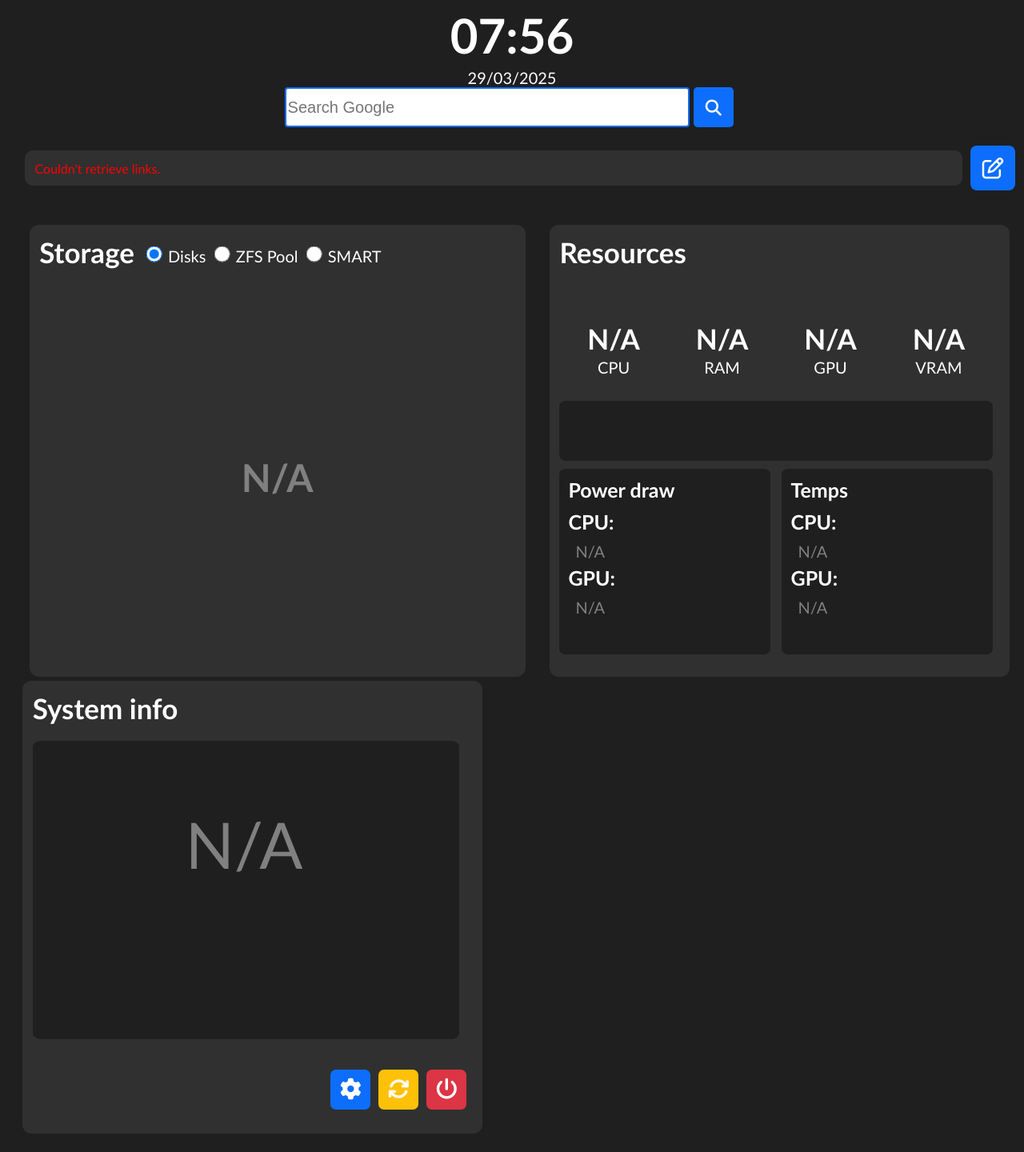
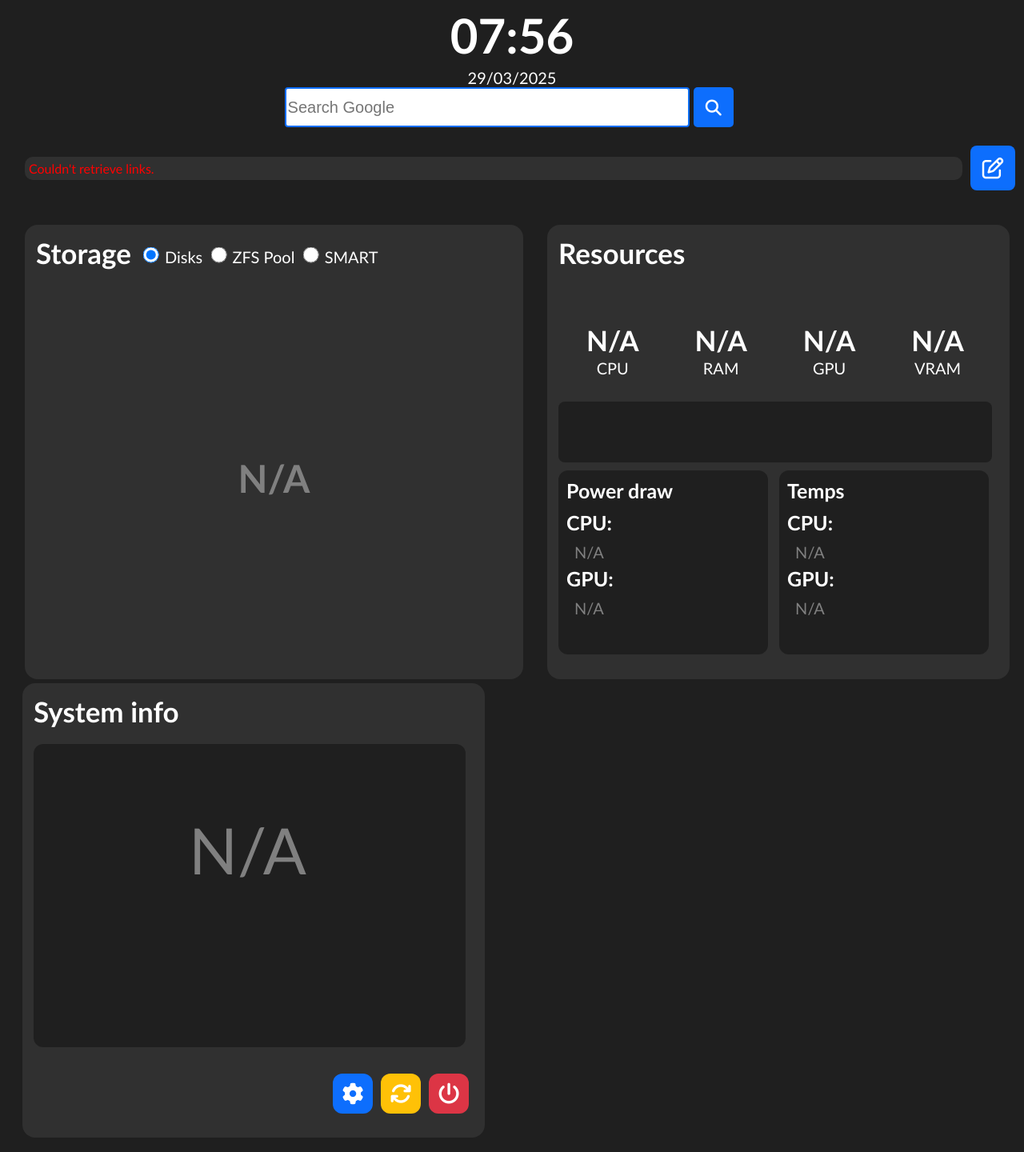
Before and after one commit to riccardoluongo/serverwebui, a Python web app: template templates/index.html in a window 1280 px wide. Shown: the whole page at 80% size. Before the commit the page ends 1417 px from the top, so only its background shows below. Run offline with Jinja, Linux system fonts and the light colour scheme; the template is opened without the code that fills it, so the values that code supplies are empty; some libraries are stand-ins or nearby versions.

Commit message:
fixed various CSS properties for better compatibility

```diff
--- a/static/style.css
+++ b/static/style.css
@@ -13,11 +13,11 @@
     display: none;
 }
 .rectangle {
-    width: 550;
-    height: 540;
+    width: 550px;
+    height: 540px;
     background: rgb(48, 48, 48);
-    border-radius: 2%;
-    padding: 1%;
+    border-radius: 16px;
+    padding: 14px;
     float: right;
     position: relative;
     margin-right: 10px;
@@ -79,8 +79,8 @@
     height: 210px;
     background: rgb(31, 31, 31);
     position:relative;
-    border-radius: 3%;
-    padding: 2%;
+    border-radius: 12px;
+    padding: 10px;
     overflow-y: scroll;
     display: inline-block;
     margin-right: 5px;
@@ -93,8 +93,8 @@
     height: 210px;
     background: rgb(31, 31, 31);
     position:relative;
-    border-radius: 3%;
-    padding: 2%;
+    border-radius: 12px;
+    padding: 10px;
     overflow-y: scroll;
     display: inline-block;
     margin-right: 10px;
@@ -120,8 +120,8 @@
     height: 540;
     background: rgb(48, 48, 48);
     position: relative;
-    border-radius: 2%;
-    padding: 1%;
+    border-radius: 16px;
+    padding: 14px;
     float:right;
     margin-right: 30px;
     margin-bottom: 5px;
@@ -131,8 +131,8 @@
     height: 53%;
     background: rgb(31, 31, 31);
     bottom: 0.5rem;
-    border-radius: 2%;
-    padding: 2%;
+    border-radius: 12px;
+    padding: 10px;
     overflow: scroll;
     color: white;
     font-size: x-large;
@@ -146,7 +146,7 @@
     position: absolute;
     left: 1%;
     bottom: 10px;
-    padding: 2%;
+    padding: 14px;
     color: white;
     width: 100%;
     right: 10%;
@@ -251,8 +251,8 @@ progress::-moz-progress-bar {
     background: rgb(48, 48, 48);
     float: left;
     position: relative;
-    border-radius: 2%;
-    padding: 1%;
+    border-radius: 16px;
+    padding: 14px;
     margin-right: 30px;
     margin-bottom: 5px;
     margin-left: 20px;
@@ -280,7 +280,7 @@ progress::-moz-progress-bar {
     position: absolute;
     bottom: 20;
     right: 10;
-    border-radius: 7px;
+    border-radius: 12px;
     color: white;
 }
 .shut-button:hover {
@@ -296,7 +296,7 @@ progress::-moz-progress-bar {
     position: absolute;
     bottom: 20;
     right: 70;
-    border-radius: 7px;
+    border-radius: 12px;
     color: white;
 }
 .restart-button:hover {
@@ -309,8 +309,8 @@ progress::-moz-progress-bar {
     background: rgb(31, 31, 31);
     left: 1.5%;
     bottom: 11.5rem;
-    border-radius: 2%;
-    padding: 2%;
+    border-radius: 12px;
+    padding: 14px;
     overflow: scroll;
 }
 .system-box::-webkit-scrollbar {
@@ -333,7 +333,7 @@ progress::-moz-progress-bar {
     margin-bottom: 20px;
 }
 .search-button {
-    padding-top: 3;
+    padding-top: 3px;
     height: 50;
     width: 50;
     font-size: 20px;
@@ -383,7 +383,7 @@ progress::-moz-progress-bar {
 .links_wrapper {
     width: 95%;
     background-color: rgb(48, 48, 48);
-    padding: 1%;
+    padding: 5px;
     border-radius: 10px;
     margin-left: 20px;
     margin-right: 10px;
@@ -397,7 +397,7 @@ progress::-moz-progress-bar {
     background-color: rgb(48, 48, 48);
     overflow: scroll;
     border-radius: 10px;
-    padding: 1%;
+    padding: 14px;
 }
 .link-grid-container::-webkit-scrollbar{
     display: none;
@@ -586,7 +586,7 @@ th, td,tr, table {
     cursor: pointer;
 }
 .settings-container{
-    border-radius: 10px;
+    border-radius: 12px;
     width: 90%;
     margin: auto;
     height: 85%;
@@ -601,7 +601,7 @@ th, td,tr, table {
     position: absolute;
     bottom: 20;
     right: 130;
-    border-radius: 7px;
+    border-radius: 12px;
     color: white;
 }
 .settings-btn:hover{
@@ -719,7 +719,7 @@ th, td,tr, table {
     background-color: rgb(31, 31, 31);
     position: relative;
     border-radius: 8px;
-    padding: 1%;
+    padding: 8px;
     top: 10px;
     margin: auto;
     width: 90%;
@@ -808,7 +808,7 @@ th, td,tr, table {
     padding-bottom: 10px;
 }
 .disk-wrapper{
-    padding: 1%;
+    padding: 10px;
 }
 .disk-stats{
     color: white;
```
